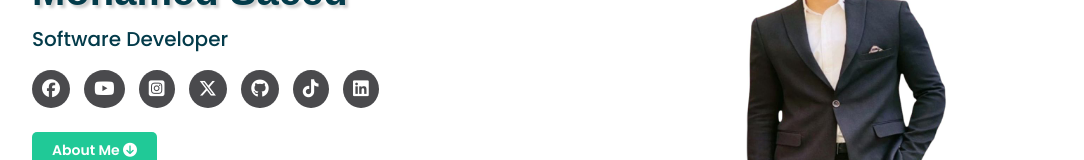
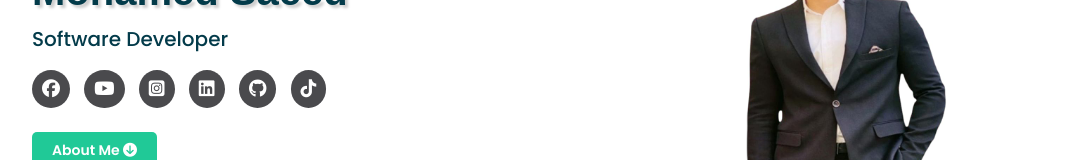
Before and after one commit to MohamedSaeed98/MohamedSaeed, a plain HTML site: page index.html in a window 1280 px wide. Shown: the part 355-515 px from the top of the page, without its empty margins (90-1174 px from the left). Drawn offline with Linux system fonts and the light colour scheme.

Commit message:
Add files via upload

```diff
--- a/index.html
+++ b/index.html
@@ -43,12 +43,12 @@
                             class="fa-brands fa-youtube"></i></a>
                     <a href="https://www.instagram.com/abomalik873/" target="_blank"><i
                             class="fa-brands fa-square-instagram"></i></i></a>
-                    <a href="https://x.com/tito9898said/" target="_blank"><i class="fa-brands fa-x-twitter"></i></a>
+                            <a href="https://www.linkedin.com/in/mohamed-saeed-165051361?utm_source=share&utm_campaign=share_via&utm_content=profile&utm_medium=android_app" target="_blank"><i class="fa-brands fa-linkedin"></i></a>
 
                     <a href="https://github.com/MohamedSaeed98" target="_blank"><i class="fa-brands fa-github"></i></a>
+
                     <a href="https://www.tiktok.com/@mohamedsaid844" target="_blank"><i
                             class="fa-brands fa-tiktok"></i></a>
-                    <a href="https://www.linkedin.com/in/mohamed-saeed-165051361?utm_source=share&utm_campaign=share_via&utm_content=profile&utm_medium=android_app" target="_blank"><i class="fa-brands fa-linkedin"></i></a>
                 </div>
                 <a href="#about" class="btn-primary">About Me <i class="fa-solid fa-circle-arrow-down"></i></a>
             </div>
```
